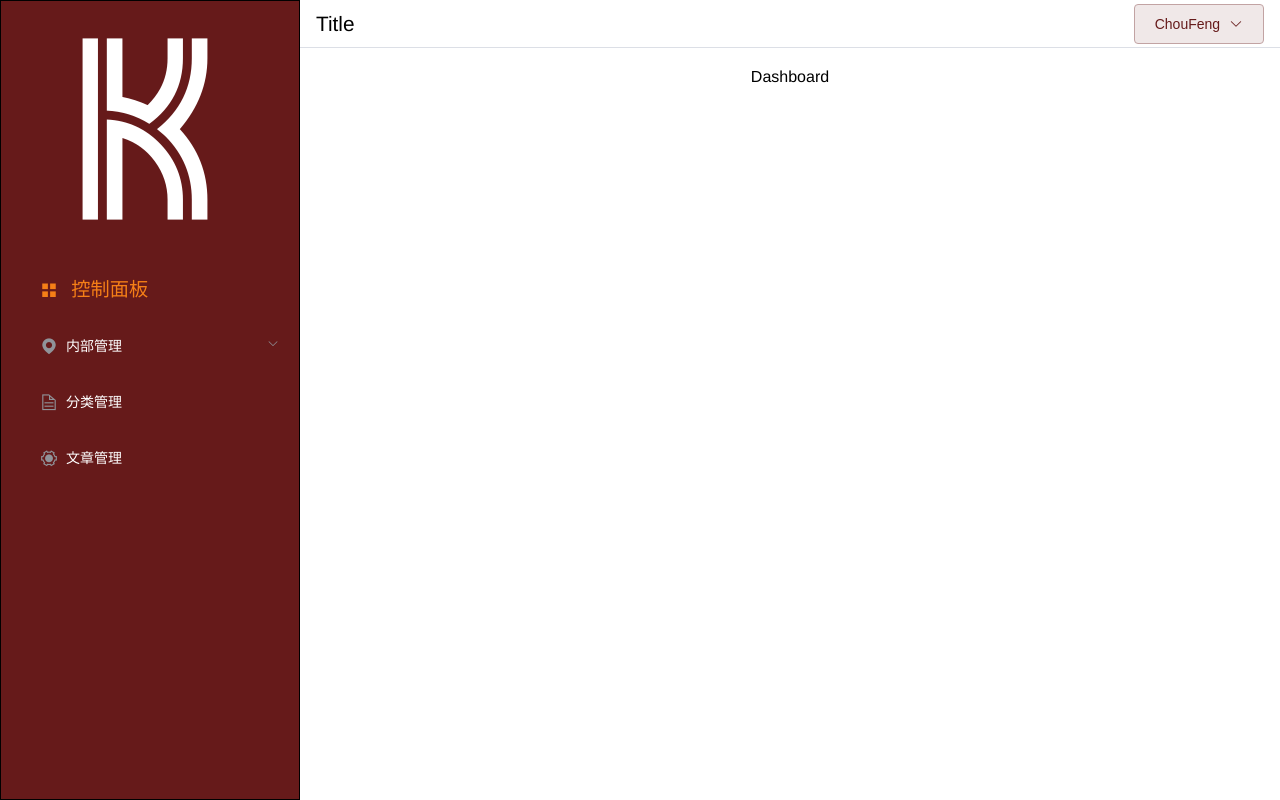
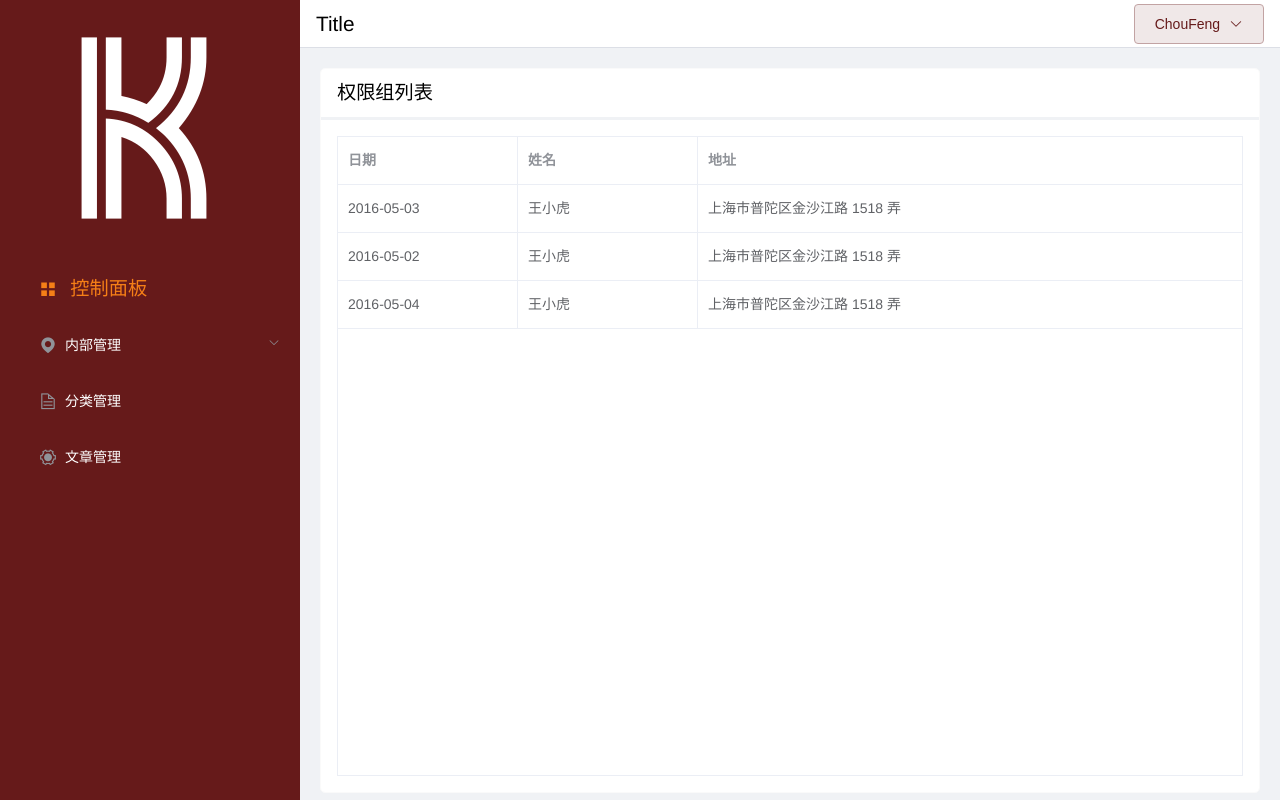
Before and after one commit to choufeng/koala.system, a Vue app: page /admin/group in a window 1280 px wide. Built offline with nearby package versions, Linux system fonts and the light colour scheme.

Commit message:
完善BasicLayout， 完善Dashboard resolve #8

```diff
--- /dev/null
+++ b/src/components/PanelBox.vue
@@ -0,0 +1,35 @@
+<template>
+  <div class="panel-box">
+    <el-row class="header">
+      <el-col :span="20">
+        <slot name="title" />
+      </el-col>
+      <el-col :span="4">
+        <slot name="title-right" />
+      </el-col>
+    </el-row>
+    <el-row>
+      <el-col :span="24" class="content">
+        <slot />
+      </el-col>
+      <el-col :span="24" class="footer">
+        <slot name="footer" />
+      </el-col>
+    </el-row>
+  </div>
+</template>
+
+<style lang="less" scoped>
+.panel-box {
+  border-radius: 5px;
+  background: #FFF;
+  border: 1px solid #fafafa;
+  .header {
+    border-bottom: 3px solid #f0f2f5;
+  }
+  .content {
+  }
+  .footer {
+  }
+}
+</style>
--- /dev/null
+++ b/src/components/index.js
@@ -0,0 +1 @@
+export { default as PanelBox } from './PanelBox'
--- a/src/global.less
+++ b/src/global.less
@@ -55,3 +55,8 @@
 .mb05 {
   margin-bottom: 0.5rem
 }
+.box-title {
+  line-height: 3rem;
+  height: 3rem;
+  font-size: 1.2rem;
+}
--- a/src/layouts/BasicLayout.vue
+++ b/src/layouts/BasicLayout.vue
@@ -31,7 +31,6 @@ export default {
     height: 100vh;
     color: #fff;
     width: 3rem;
-    border: 1px solid #000;
   }
   .left::-webkit-scrollbar {
     width: 0;
@@ -41,5 +40,11 @@ export default {
     padding: 0;
     border-bottom: 1px solid #DCDFE6;
   }
+  .main {
+    height: 94vh;
+    max-height: 94vh;
+    background: #f0f2f5;
+    overflow: hidden;
+  }
 }
 </style>
--- a/src/pages/Dashboard.vue
+++ b/src/pages/Dashboard.vue
@@ -1,5 +1,26 @@
 <template>
   <div class="dashboard">
-    Dashboard
+    <panel-box>
+      <div slot="title" class="box-title text-left pl1">Dashboard</div>
+      <div class="body">
+
+      </div>
+    </panel-box>
   </div>
 </template>
+
+<script>
+import { PanelBox } from '@/components'
+export default {
+  components: {
+    PanelBox
+  }
+}
+</script>
+<style lang="less">
+.dashboard {
+  .body {
+    height: 83.5vh;
+  }
+}
+</style>
--- /dev/null
+++ b/src/pages/Group.vue
@@ -0,0 +1,63 @@
+<template>
+  <div class="group">
+    <panel-box>
+      <div slot="title" class="box-title text-left pl1">权限组列表</div>
+      <div class="body">
+        <el-table
+          :data="tableData3"
+          height="80vh"
+          border
+          style="width: 100%">
+          <el-table-column
+            prop="date"
+            label="日期"
+            width="180">
+          </el-table-column>
+          <el-table-column
+            prop="name"
+            label="姓名"
+            width="180">
+          </el-table-column>
+          <el-table-column
+            prop="address"
+            label="地址">
+          </el-table-column>
+        </el-table>
+      </div>
+    </panel-box>
+  </div>
+</template>
+
+<script>
+import { PanelBox } from '@/components'
+export default {
+  components: {
+    PanelBox
+  },
+  data() {
+    return {
+      tableData3: [{
+        date: '2016-05-03',
+        name: '王小虎',
+        address: '上海市普陀区金沙江路 1518 弄'
+      }, {
+        date: '2016-05-02',
+        name: '王小虎',
+        address: '上海市普陀区金沙江路 1518 弄'
+      }, {
+        date: '2016-05-04',
+        name: '王小虎',
+        address: '上海市普陀区金沙江路 1518 弄'
+      }]
+    }
+  }
+}
+</script>
+
+<style lang="less">
+.group {
+  .body {
+    padding: 1rem;
+  }
+}
+</style>
--- a/src/router.js
+++ b/src/router.js
@@ -40,7 +40,7 @@ export default new Router({
         {
           path: 'group',
           name: 'group',
-          component: () => import('./pages/Dashboard')
+          component: () => import('./pages/Group')
         },
         {
           path: 'manager',
```
